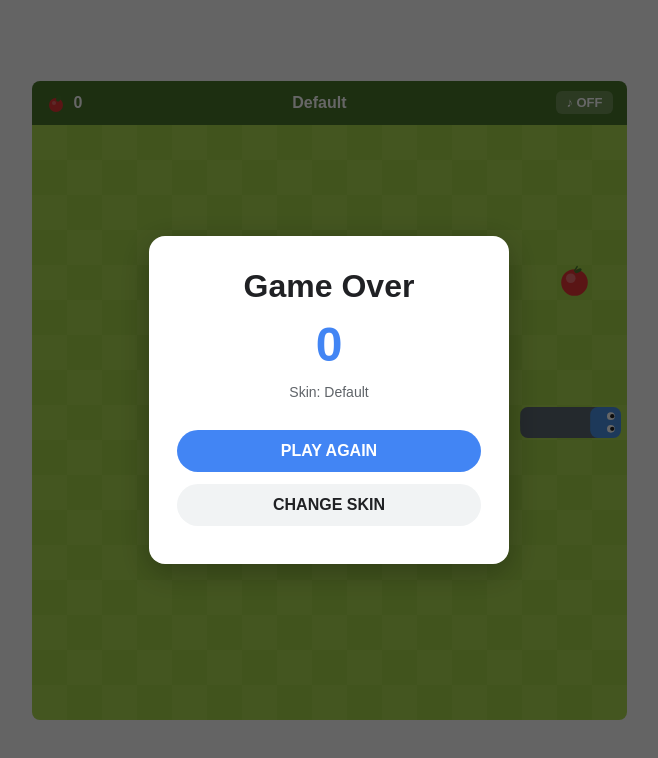
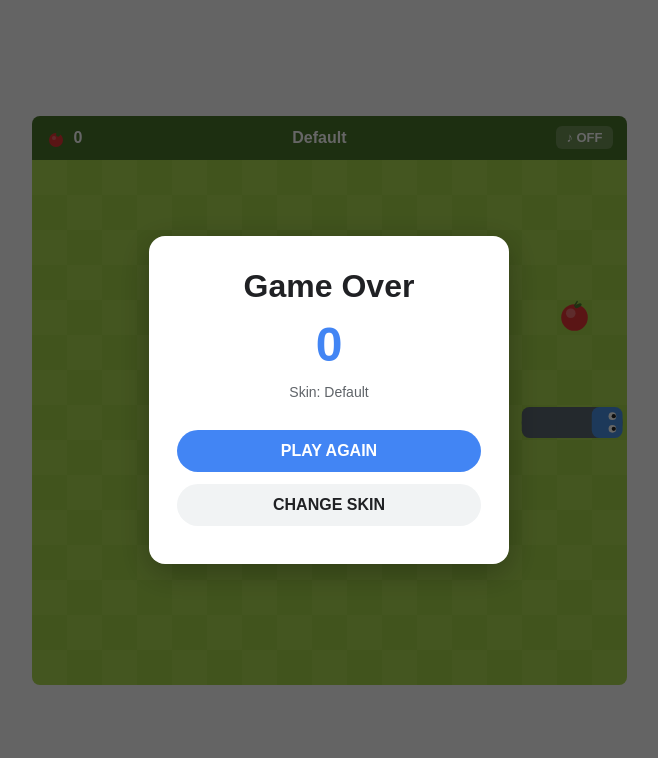
Before and after one commit to MatthewK30/GoogleSnakeClone, a plain HTML site: page index.html in a window 1280 px wide. Both pictures are taken after a click on the button "PLAY". Shown: the whole page, without its empty margins (311-969 px from the left). Drawn offline with Linux system fonts and the light colour scheme.

Commit message:
Match Google Snake: 17x15 grid, input queue, faster speed, authentic sounds
- Fix grid to 17x15 (rectangular, not square) matching Google Snake exactly
- Fix resizeCanvas() to use min(maxW/COLS, maxH/ROWS) for correct cell sizing
- Add 2-slot direction input queue (dirQueue) so rapid keypresses aren't lost
- Update setDir() to push onto queue, checking reversal against last queued entry
- Increase starting speed from 150ms to 125ms per tick to match Google Snake
- Adjust speed formula to max(75, 125 - score*3)
- Replace playEat() with bright square-wave descending chirp (1050→440 Hz, 287ms)
- Replace playDeath() with 22-note chromatic descending scale (D4→C2, 600ms)
- Add playMove() -- short blip on each direction key press, matching Google Snake
- Wire playMove() into keyboard and touch swipe handlers

```diff
--- a/index.html
+++ b/index.html
@@ -303,40 +303,83 @@ function playEat() {
     const a = ac();
     const osc = a.createOscillator(), g = a.createGain();
     osc.connect(g); g.connect(a.destination);
-    osc.type = 'sine';
-    osc.frequency.setValueAtTime(600, a.currentTime);
-    osc.frequency.exponentialRampToValueAtTime(1300, a.currentTime + 0.07);
-    g.gain.setValueAtTime(0.22, a.currentTime);
-    g.gain.exponentialRampToValueAtTime(0.001, a.currentTime + 0.12);
-    osc.start(); osc.stop(a.currentTime + 0.12);
+    osc.type = 'square';
+    const now = a.currentTime;
+    osc.frequency.setValueAtTime(1050, now);
+    osc.frequency.exponentialRampToValueAtTime(440, now + 0.15);
+    g.gain.setValueAtTime(0.3, now);
+    g.gain.linearRampToValueAtTime(0.3, now + 0.05);
+    g.gain.exponentialRampToValueAtTime(0.001, now + 0.287);
+    osc.start(now); osc.stop(now + 0.287);
   } catch(e) {}
 }
 
 function playDeath() {
   try {
     const a = ac();
-    const bufSize = Math.floor(a.sampleRate * 0.45);
-    const buf = a.createBuffer(1, bufSize, a.sampleRate);
-    const d = buf.getChannelData(0);
-    for (let i = 0; i < bufSize; i++) d[i] = (Math.random()*2-1) * Math.pow(1 - i/bufSize, 1.5);
-    const src = a.createBufferSource();
-    src.buffer = buf;
-    const flt = a.createBiquadFilter();
-    flt.type = 'bandpass'; flt.frequency.setValueAtTime(350, a.currentTime);
-    flt.frequency.exponentialRampToValueAtTime(80, a.currentTime + 0.45);
-    const g = a.createGain();
-    g.gain.setValueAtTime(0.5, a.currentTime);
-    g.gain.exponentialRampToValueAtTime(0.001, a.currentTime + 0.45);
-    src.connect(flt); flt.connect(g); g.connect(a.destination);
-    src.start();
-    const osc = a.createOscillator(), g2 = a.createGain();
-    osc.connect(g2); g2.connect(a.destination);
+    const notes = [294,277,262,247,233,220,208,196,185,175,165,156,147,139,131,123,117,110,104,98,92,87];
+    const totalDuration = 0.6;
+    const noteSpacing = totalDuration / notes.length;
+    const noteDuration = noteSpacing * 0.8;
+    const now = a.currentTime;
+    notes.forEach((freq, i) => {
+      const osc = a.createOscillator(), g = a.createGain();
+      osc.connect(g); g.connect(a.destination);
+      osc.type = 'square';
+      osc.frequency.setValueAtTime(freq, now);
+      const start = now + i * noteSpacing;
+      g.gain.setValueAtTime(0.001, start);
+      g.gain.linearRampToValueAtTime(0.3, start + 0.005);
+      g.gain.exponentialRampToValueAtTime(0.001, start + noteDuration);
+      osc.start(start); osc.stop(start + noteDuration);
+    });
+  } catch(e) {}
+}
+
+function playMove() {
+  try {
+    const a = ac();
+    const osc = a.createOscillator(), g = a.createGain();
+    osc.connect(g); g.connect(a.destination);
     osc.type = 'square';
-    osc.frequency.setValueAtTime(380, a.currentTime);
-    osc.frequency.exponentialRampToValueAtTime(60, a.currentTime + 0.45);
-    g2.gain.setValueAtTime(0.12, a.currentTime);
-    g2.gain.exponentialRampToValueAtTime(0.001, a.currentTime + 0.45);
-    osc.start(); osc.stop(a.currentTime + 0.45);
+    const now = a.currentTime;
+    osc.frequency.setValueAtTime(820, now);
+    osc.frequency.exponentialRampToValueAtTime(410, now + 0.04);
+    g.gain.setValueAtTime(0.08, now);
+    g.gain.exponentialRampToValueAtTime(0.001, now + 0.08);
+    osc.start(now); osc.stop(now + 0.08);
+  } catch(e) {}
+}
+
+function playDeath() {
+  try {
+    const a = ac();
+    const t = a.currentTime;
+    // Chromatic descent: D4 → C#4 → C4 → B3 → A#3 → A3 → G#3 → G3 →
+    //                    F#3 → F3 → E3 → D#3 → D3 → C#3 → C3 → B2 → A2 → G2 → F2 → E2 → D2 → C2
+    // Total duration ~627ms, step ~28ms each, 22 notes
+    const notes = [
+      294, 277, 261, 247, 233, 220, 208, 196,
+      185, 175, 165, 156, 147, 139, 131, 123,
+      117, 110, 104,  98,  92,  87
+    ];
+    const stepDur  = 0.627 / notes.length; // ~28 ms per note
+    const noteDur  = stepDur * 1.6;        // slight overlap so notes blend
+
+    notes.forEach((freq, i) => {
+      const nt = t + i * stepDur;
+
+      const osc = a.createOscillator();
+      const ng  = a.createGain();
+      osc.connect(ng); ng.connect(a.destination);
+      osc.type = 'square';
+      osc.frequency.setValueAtTime(freq, nt);
+      // Each note: fast attack, decay to silence
+      ng.gain.setValueAtTime(0.0001, nt);
+      ng.gain.linearRampToValueAtTime(0.14, nt + 0.004);
+      ng.gain.exponentialRampToValueAtTime(0.001, nt + noteDur);
+      osc.start(nt); osc.stop(nt + noteDur + 0.01);
+    });
   } catch(e) {}
 }
 
@@ -370,19 +413,19 @@ document.getElementById('musicBtn').addEventListener('click', () => {
 // ── GAME ──────────────────────────────────────────────────────────────────
 const canvas = document.getElementById('gameCanvas');
 const ctx = canvas.getContext('2d');
-const COLS = 17, ROWS = 17;
+const COLS = 17, ROWS = 15;
 let CELL = 30;
 
-let snake, prevSnake, dir, nextDir, food, score, alive, lastTick, tickInterval, animId;
+let snake, prevSnake, dir, nextDir, dirQueue, food, score, alive, lastTick, tickInterval, animId;
 
 function resizeCanvas() {
   const barH = 44;
   const maxW = Math.min(window.innerWidth - 8, 600);
   const maxH = window.innerHeight - barH - 16;
-  CELL = Math.floor(Math.min(maxW, maxH) / COLS);
-  const sz = CELL * COLS;
-  canvas.width = sz; canvas.height = sz;
-  document.getElementById('scoreBar').style.width = sz + 'px';
+  CELL = Math.floor(Math.min(maxW / COLS, maxH / ROWS));
+  canvas.width  = CELL * COLS;
+  canvas.height = CELL * ROWS;
+  document.getElementById('scoreBar').style.width = (CELL * COLS) + 'px';
 }
 
 function initGame() {
@@ -391,8 +434,8 @@ function initGame() {
   const mx = Math.floor(COLS/2), my = Math.floor(ROWS/2);
   snake = [{x:mx-2,y:my},{x:mx-1,y:my},{x:mx,y:my}];
   prevSnake = snake.map(s => ({...s}));
-  dir = {x:1,y:0}; nextDir = {x:1,y:0};
-  score = 0; alive = true; tickInterval = 150;
+  dir = {x:1,y:0}; nextDir = {x:1,y:0}; dirQueue = [];
+  score = 0; alive = true; tickInterval = 125;
   spawnFood();
   updateScoreUI();
   lastTick = performance.now();
@@ -415,7 +458,7 @@ function updateScoreUI() {
 
 function step() {
   prevSnake = snake.map(s => ({x:s.x, y:s.y}));
-  dir = nextDir;
+  if (dirQueue.length > 0) dir = dirQueue.shift();
   const head = snake[snake.length-1];
   const nx = head.x + dir.x, ny = head.y + dir.y;
   if (nx < 0 || ny < 0 || nx >= COLS || ny >= ROWS) { playDeath(); return gameOver(); }
@@ -427,7 +470,7 @@ function step() {
     score++;
     playEat();
     spawnFood();
-    tickInterval = Math.max(80, 150 - score*3);
+    tickInterval = Math.max(75, 125 - score*3);
     updateScoreUI();
   } else {
     snake.shift();
@@ -531,15 +574,16 @@ function gameOver() {
 
 // ── CONTROLS ──────────────────────────────────────────────────────────────
 function setDir(dx, dy) {
-  if (dx === -nextDir.x && dy === -nextDir.y) return;
-  nextDir = {x:dx, y:dy};
+  const last = dirQueue.length > 0 ? dirQueue[dirQueue.length - 1] : dir;
+  if (dx === -last.x && dy === -last.y) return;
+  if (dirQueue.length < 2) dirQueue.push({x:dx, y:dy});
 }
 
 window.addEventListener('keydown', e => {
-  if      (e.key==='ArrowUp'    || e.key==='w' || e.key==='W') { setDir(0,-1);  e.preventDefault(); }
-  else if (e.key==='ArrowDown'  || e.key==='s' || e.key==='S') { setDir(0, 1);  e.preventDefault(); }
-  else if (e.key==='ArrowLeft'  || e.key==='a' || e.key==='A') { setDir(-1, 0); e.preventDefault(); }
-  else if (e.key==='ArrowRight' || e.key==='d' || e.key==='D') { setDir(1,  0); e.preventDefault(); }
+  if      (e.key==='ArrowUp'    || e.key==='w' || e.key==='W') { setDir(0,-1);  playMove(); e.preventDefault(); }
+  else if (e.key==='ArrowDown'  || e.key==='s' || e.key==='S') { setDir(0, 1);  playMove(); e.preventDefault(); }
+  else if (e.key==='ArrowLeft'  || e.key==='a' || e.key==='A') { setDir(-1, 0); playMove(); e.preventDefault(); }
+  else if (e.key==='ArrowRight' || e.key==='d' || e.key==='D') { setDir(1,  0); playMove(); e.preventDefault(); }
 });
 
 let tx0 = 0, ty0 = 0;
@@ -550,6 +594,7 @@ canvas.addEventListener('touchend',   e => {
   if (Math.abs(dx) < 20 && Math.abs(dy) < 20) return;
   if (Math.abs(dx) > Math.abs(dy)) setDir(dx > 0 ? 1 : -1, 0);
   else setDir(0, dy > 0 ? 1 : -1);
+  playMove();
 }, {passive:false});
 
 window.addEventListener('resize', () => {
```
